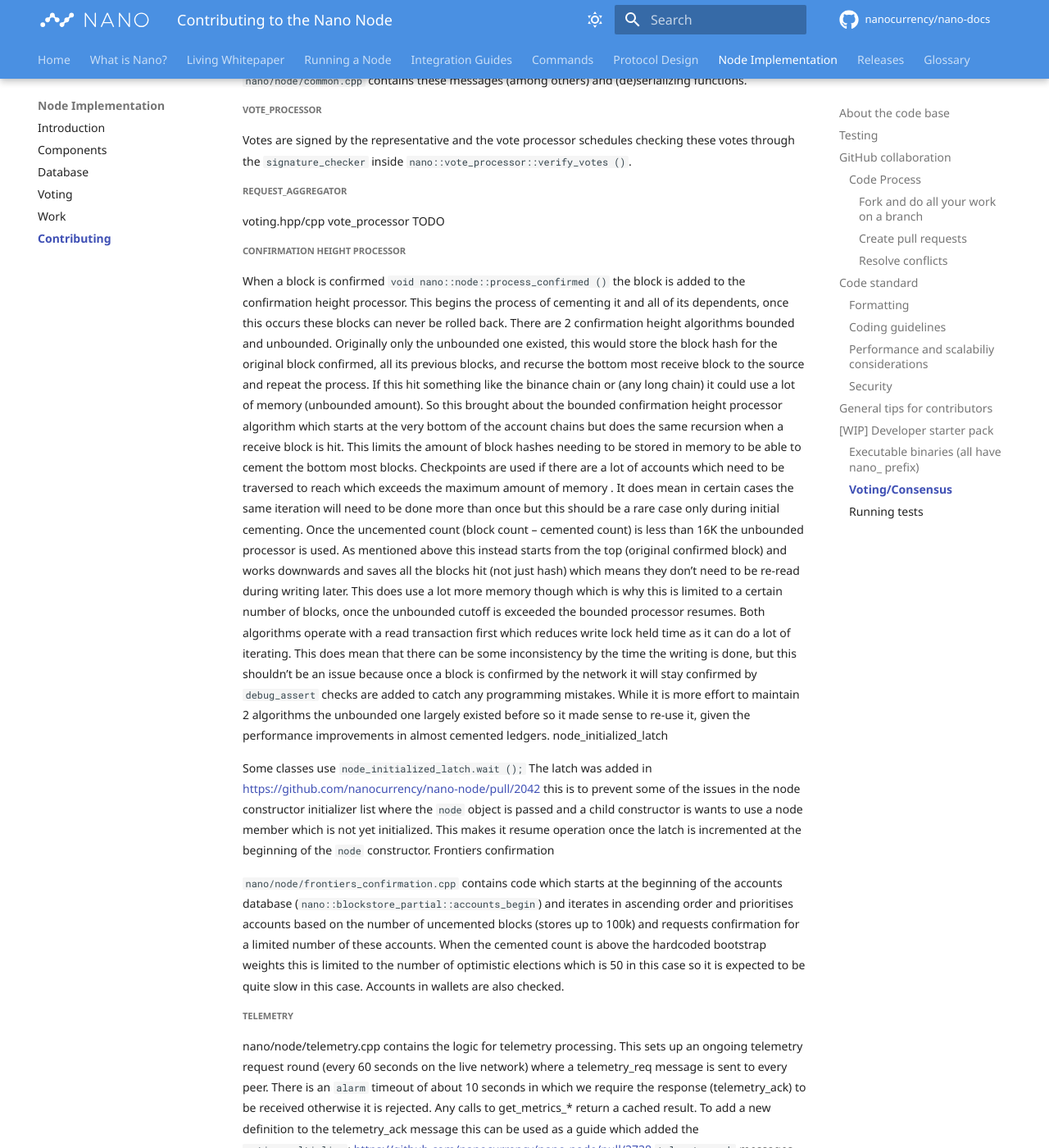
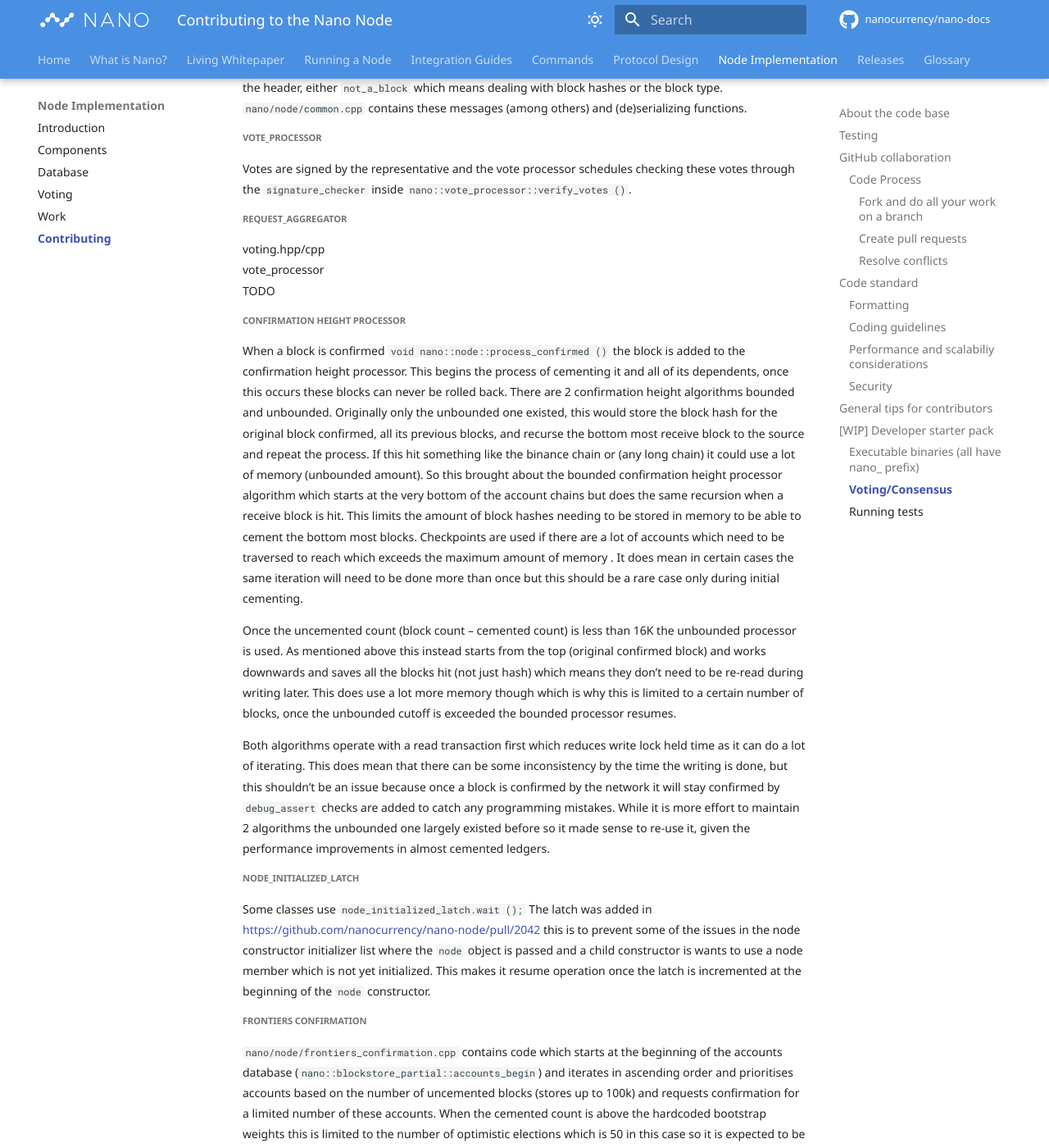
Before and after one commit to nanocurrency/nano-docs, an MkDocs documentation site: the page built from docs/node-implementation/contributing.md, in a window 1280 px wide and 1400 px high, scrolled down 12797 px. Shown: the whole window at 82% size. Built offline with MkDocs 1.6.1 and Material for MkDocs 9.7.7, drawn with Linux system fonts in a browser that asks for light colours; comment, search, counter and statistics services are not loaded; some of the changed text lies outside the part shown.

Commit message:
Some extra formatting

````diff
--- a/docs/node-implementation/contributing.md
+++ b/docs/node-implementation/contributing.md
@@ -235,7 +233,7 @@
 TODO
 
 ##### How messages are handled (bootstrap_server.cpp)
-When a message is received through the bootstrap server, its header is first checked inside `nano::bootstrap_server::receive_header_action ()`. The message is deserialized and added in `add_request ()` to the `std::queue<std::unique_ptr<nano::message>> requests` collection which holds a queue of messages. `run_next ()` is then called (and will be called after the request is finished if there are more messages to process), this runs the message through a `request_response_visitor`  object which creates a `tcp_message_item` and adds it to the `tcp_message_manager` to be processed. The newest set of messages added were for telemetry. If new messages need adding that can be used as a guide: https://github.com/nanocurrency/nano-node/pull/2446
+When a message is received through the bootstrap server, its header is first checked inside `nano::bootstrap_server::receive_header_action ()`. The message is deserialized and added in `add_request ()` to the `std::queue<std::unique_ptr<nano::message>> requests` collection which holds a queue of messages. `run_next ()` is then called (and will be called after the request is finished if there are more messages to process), this runs the message through a `request_response_visitor` object which creates a `tcp_message_item` and adds it to the `tcp_message_manager` to be processed. The newest set of messages added were for telemetry. If new messages need adding that can be used as a guide: https://github.com/nanocurrency/nano-node/pull/2446
 
 ##### Websocket
 Websockets were introduced in https://github.com/nanocurrency/nano-node/pull/1840. Previously a HTTP callback had to be used, but websockets provides a more efficient 2 way communication protocol. Websocket events are available for various topics. For an example of adding a websocket topic look at: https://github.com/nanocurrency/nano-node/pull/2634. `observers.notify (message_a.data, endpoint);` is what ultimately invokes the websocket server to send a message which is deserialized inside `nano::websocket::message_builder`.
@@ -304,7 +302,8 @@
 
 ##### All threads should have a name set
 An easy example to follow is https://github.com/nanocurrency/nano-node/pull/2987/files This is so that debuggers/viewers which show threads can pick up the name to make it easier to navigate. It’s been known not to work in the Visual Studio Concurrency visualizer.
-(de)serializing
+
+##### (de)serializing
 Where possible we try and store primitives in big-endian. As most systems are little-endian this means using `boost::endian::native_to_big` on primitives when serializing and `boost::endian::big_to_native` when deserializing.
 
 ##### Boost
@@ -339,13 +338,15 @@
 
 ##### Confirmation height processor
 When a block is confirmed `void nano::node::process_confirmed ()` the block is added to the confirmation height processor. This begins the process of cementing it and all of its dependents, once this occurs these blocks can never be rolled back. There are 2 confirmation height algorithms bounded and unbounded. Originally only the unbounded one existed, this would store the block hash for the original block confirmed, all its previous blocks, and recurse the bottom most receive block to the source and repeat the process. If this hit something like the binance chain or (any long chain) it could use a lot of memory (unbounded amount). So this brought about the bounded confirmation height processor algorithm which starts at the very bottom of the account chains but does the same recursion when a receive block is hit. This limits the amount of block hashes needing to be stored in memory to be able to cement the bottom most blocks. Checkpoints are used if there are a lot of accounts which need to be traversed to reach which exceeds the maximum amount of memory . It does mean in certain cases the same iteration will need to be done more than once but this should be a rare case only during initial cementing.
+
 Once the uncemented count (block count – cemented count) is less than 16K the unbounded processor is used. As mentioned above this instead starts from the top (original confirmed block) and works downwards and saves all the blocks hit (not just hash) which means they don’t need to be re-read during writing  later. This does use a lot more memory though which is why this is limited to a certain number of blocks, once the unbounded cutoff is exceeded the bounded processor resumes.
+
 Both algorithms operate with a read transaction first which reduces write lock held time as it can do a lot of iterating. This does mean that there can be some inconsistency by the time the writing is done, but this shouldn’t be an issue because once a block is confirmed by the network it will stay confirmed by `debug_assert` checks are added to catch any programming mistakes. While it is more effort to maintain 2 algorithms the unbounded one largely existed before so it made sense to re-use it, given the performance improvements in almost cemented ledgers.
-node_initialized_latch
 
+##### node_initialized_latch
 Some classes use `node_initialized_latch.wait ();` The latch was added in https://github.com/nanocurrency/nano-node/pull/2042 this is to prevent some of the issues in the node constructor initializer list where the `node` object is passed and a child constructor is wants to use a node member which is not yet initialized. This makes it resume operation once the latch is incremented at the beginning of the `node` constructor.
-Frontiers confirmation
 
+##### Frontiers confirmation
 `nano/node/frontiers_confirmation.cpp` contains code which starts at the beginning of the accounts database (`nano::blockstore_partial::accounts_begin`) and iterates in ascending order and prioritises accounts based on the number of uncemented blocks (stores up to 100k) and requests confirmation for a limited number of these accounts. When the cemented count is above the hardcoded bootstrap weights this is limited to the number of optimistic elections which is 50 in this case so it is expected to be quite slow in this case. Accounts in wallets are also checked.
 
 ##### Telemetry
@@ -366,7 +367,8 @@
 
 ##### Pruning
 Pruning occurs periodically inside `nano::node::ongoing_ledger_pruning ()`. Pruning currently requires a full ledger to be bootstrapped and when an account frontier is confirmed it can then be pruned. The hashes of the pruned blocks are put into the pruned database so that we know to ignore any of these old blocks should the node bootstrap them again. Pending blocks cannot be pruned currently.
-Removing old upgrade version support
+
+##### Removing old upgrade version support
 Sometimes it is necessary/desired to remove being able to upgrade from specific versions. We dropped support for upgrades from v18 and earlier nodes in v1 using https://github.com/nanocurrency/nano-node/pull/2770
 
 ##### Config files
@@ -375,8 +377,9 @@
 
 ##### config-node.toml
 This is actually called `daemonconfig.cpp` in the code base, but it wraps a `node_config` object.
-*config-rpc.toml*
-*config-wallet.toml*
+
+##### config-rpc.toml
+##### config-wallet.toml
 These contain settings which can be modified by the user to override the defaults. The most common ones are enabling rpc/websocket & rocksdb.
 The `nano/node/node_rpc_config.cpp` are the rpc settings for the node.
 
@@ -398,16 +401,18 @@
 {
 private:
    int private_member; // the Test (node, example); test can access this member
-  `friend class node_example_Test;`
+   friend class node_example_Test;
 };
 ```
 The test itself needs to be wrapped with the nano { } namespace for this to work correctly, if the class itself is in the nano namespace which is normally the case.
-nanodb-specification & protocol repositories
+
+##### nanodb-specification & protocol repositories
 There are 2 repositories which use kaitai specifications which should be updated (normally near the end of the release) if there are any changes to the https://github.com/nanocurrency/nanodb-specification or https://github.com/nanocurrency/protocol message
 
 ##### nano-docs
 All RPC/CLI changes should have a documentation update specifying the version that they work. There is a documentation label in the nano-node repository which is useful as a reminder that they should be added, documentation updates are often overlooked.
-Before a release the following should be done:
+
+##### Before a release the following should be done:
 - Run tests with TSAN/ASAN/Valgrind. All errors should be fixed before launch unless these are determined to be test related or false positives. We currently have some errors with using coroutines. There are blacklist files for the sanitizers which remove some errors caused by lmdb & rocksdb.
 
 Tips:
````
Also changed, not shown: other parts of docs/node-implementation/contributing.md (+0 -2 lines).
